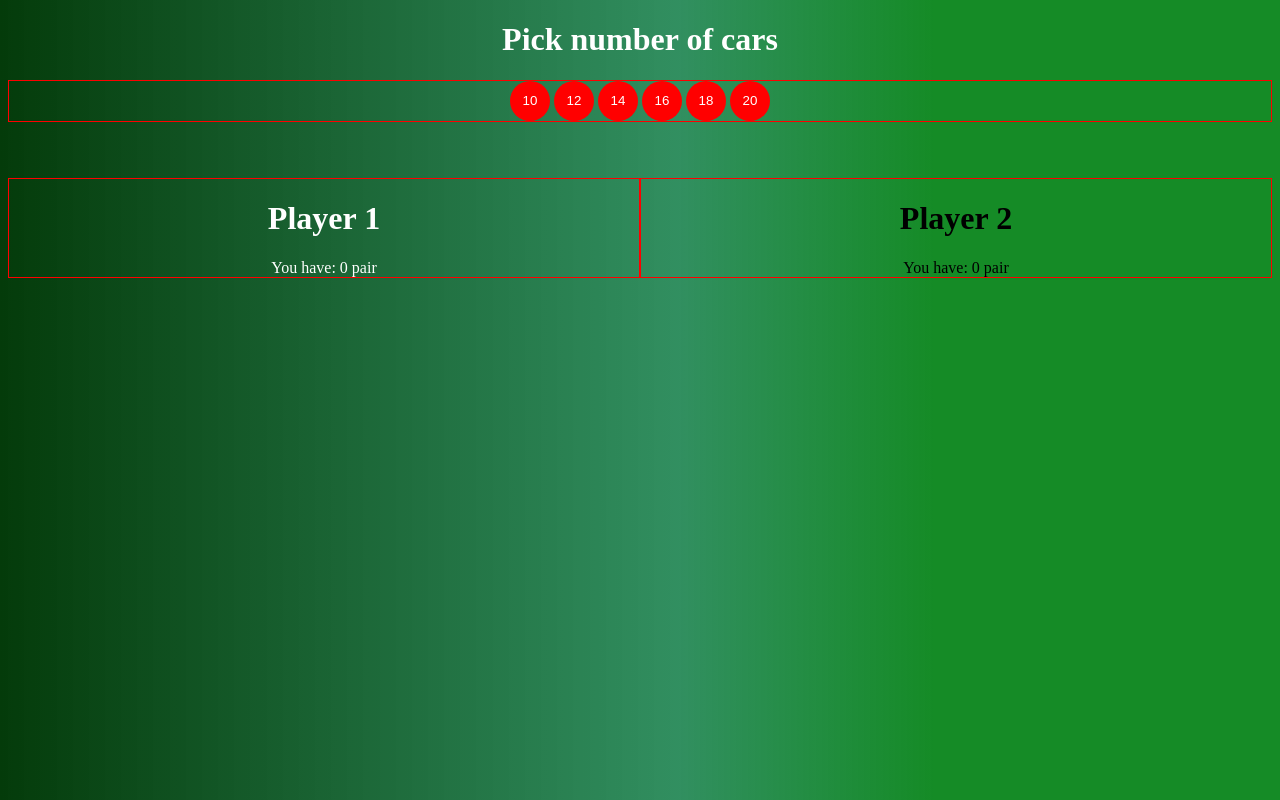
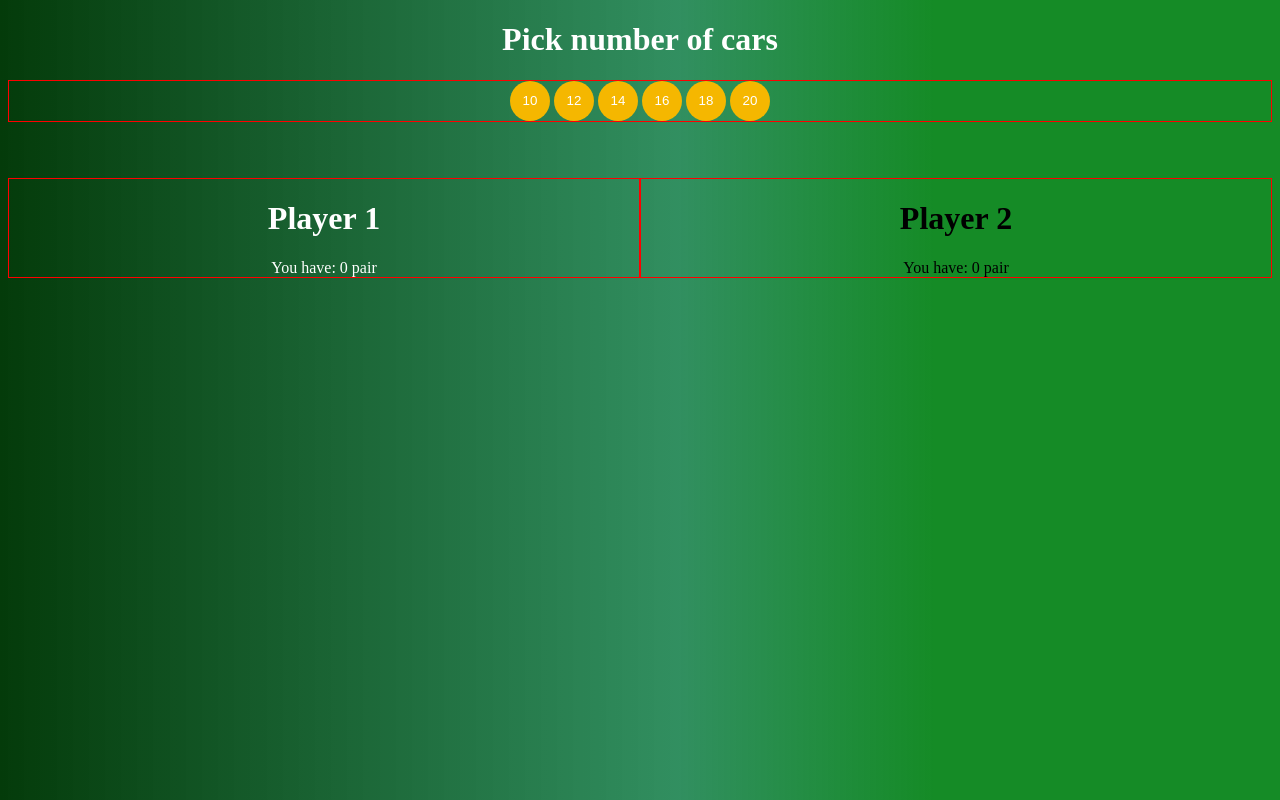
Before and after one commit to terza85/memory-game, a website built with Parcel: page index.html in a window 1280 px wide. Built offline with nearby package versions, Linux system fonts and the light colour scheme.

Commit message:
changed color of button

```diff
--- a/style.css
+++ b/style.css
@@ -85,7 +85,7 @@ img {
 }
 
 .btn {
-  background-color: red;
+  background-color: rgb(245, 183, 0);
   color: #fff;
   width: 40px;
   height: 40px;
```
